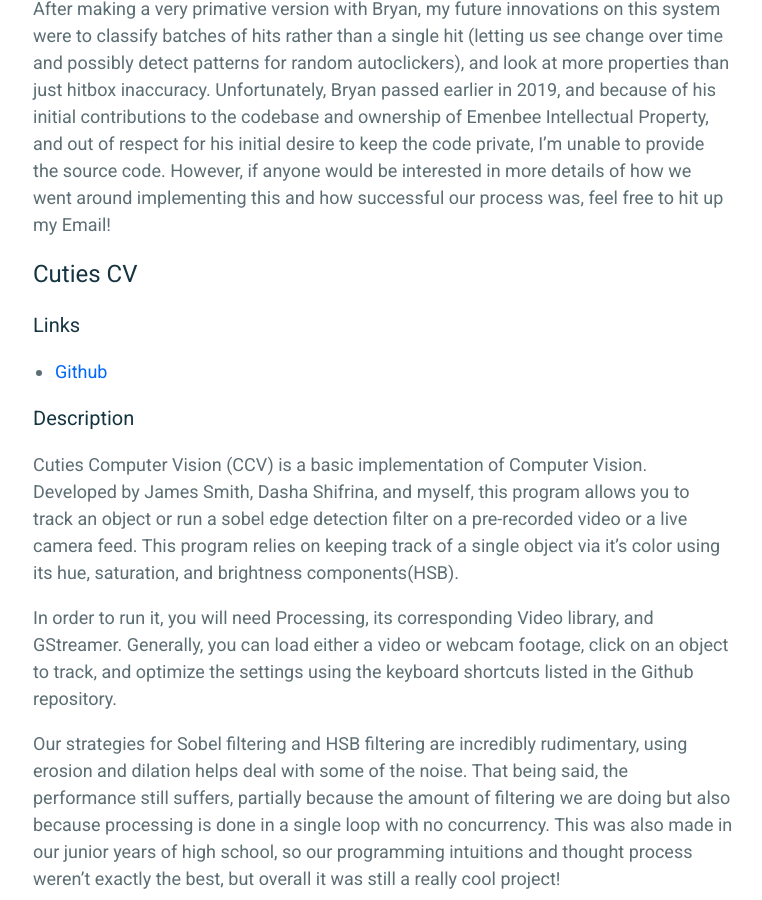
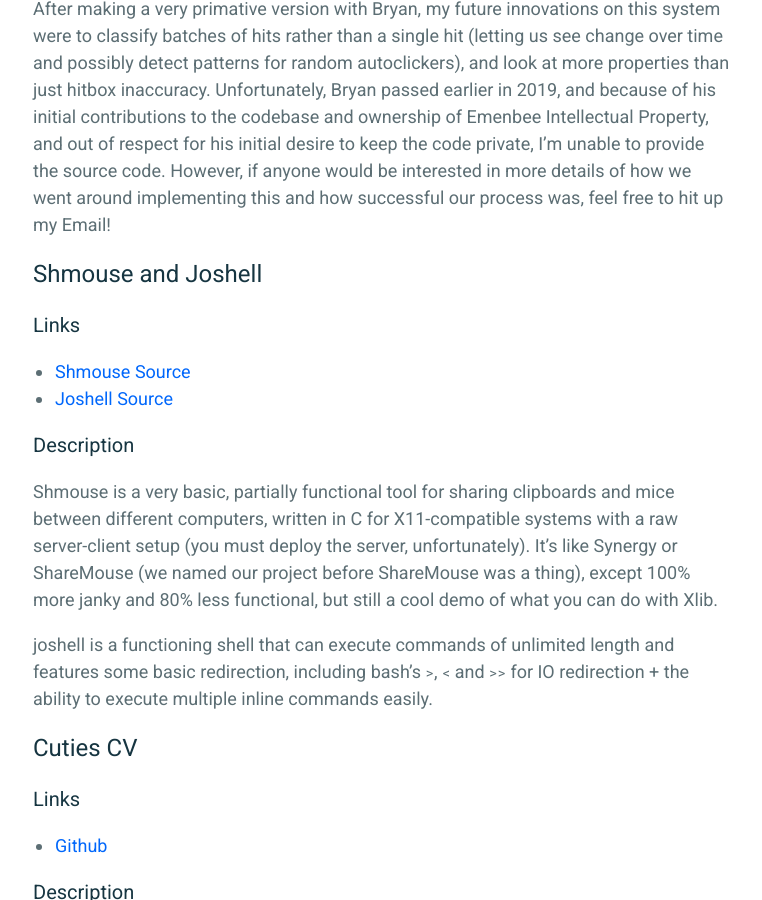
Before and after one commit to Gillgamesh/Gillgamesh.github.io, a Jekyll site: the page built from _pages/projects.md, in a window 1280 px wide and 900 px high, scrolled down 11298 px. Shown: the whole window, without its empty margins (257-1019 px from the left). Built offline with Jekyll 4.4.1, drawn with Linux system fonts in a browser that asks for light colours; some of the changed text lies outside the part shown.

Commit message:
added shmouse and joshell to projects

```diff
--- a/_pages/projects.md
+++ b/_pages/projects.md
@@ -19,8 +19,8 @@
 - [2017](#2017)
     - [EmenbeeAntiCheat](#emenbeeanticheat)\*\*
     - [Cuties CV](#cuties-cv)\*
-- [2016](#2016)
-- [2015](#2015)
+    - [Shmouse](#shmouse-and-joshell)
+- [2016/2015](#20152016)
 
 ---
 
@@ -169,6 +169,21 @@
 (letting us see change over time and possibly detect patterns for random autoclickers), and
 look at more properties than just hitbox inaccuracy. Unfortunately, Bryan passed earlier in 2019, and because of his initial contributions to the codebase and ownership of Emenbee Intellectual Property, and out of respect for his initial desire to keep the code private, I'm unable to provide the source code. However, if anyone would be interested in more details of how we went around implementing this and how successful our process was, feel free to hit up my Email!
 
+## Shmouse and Joshell
+
+### Links
+
+* [Shmouse Source](https://gitlab.com/Gillgamesh/shmouse)
+* [Joshell Source](https://github.com/gillgamesh/joshell)
+
+### Description
+
+Shmouse is a very basic, partially functional tool for sharing clipboards and mice between different computers, written in C for X11-compatible systems with a raw server-client setup (you must deploy the server, unfortunately). It's like Synergy or ShareMouse (we named our project before ShareMouse was a thing), except 100% more janky and 80% less functional, but still a cool demo of what you can do with Xlib.
+
+
+joshell is a functioning shell that can execute commands of unlimited length and features some basic redirection, including bash's `>`, `<` and `>>` for IO redirection + the ability to execute multiple inline commands easily.
+
+
 ## Cuties CV
 
 ### Links
```
